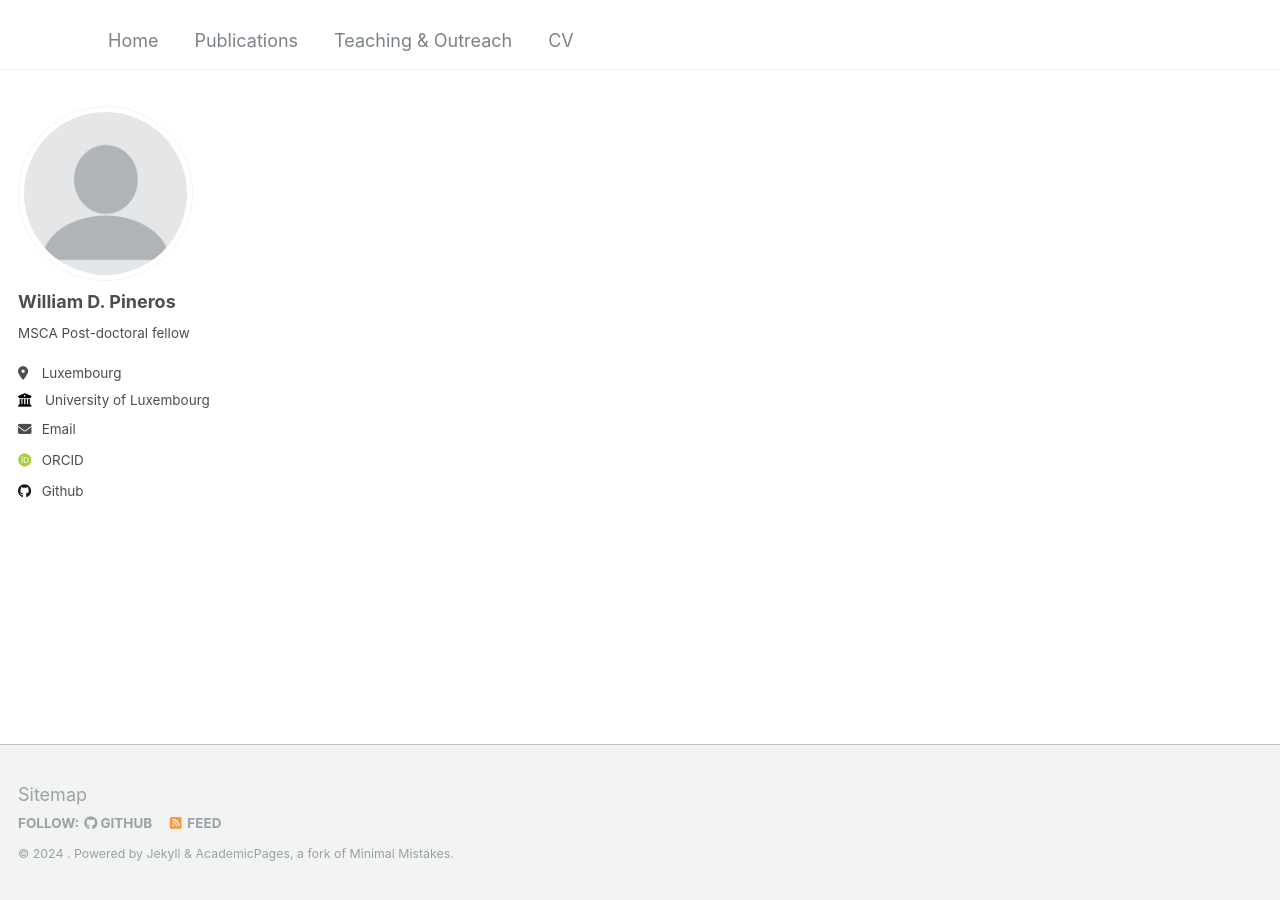
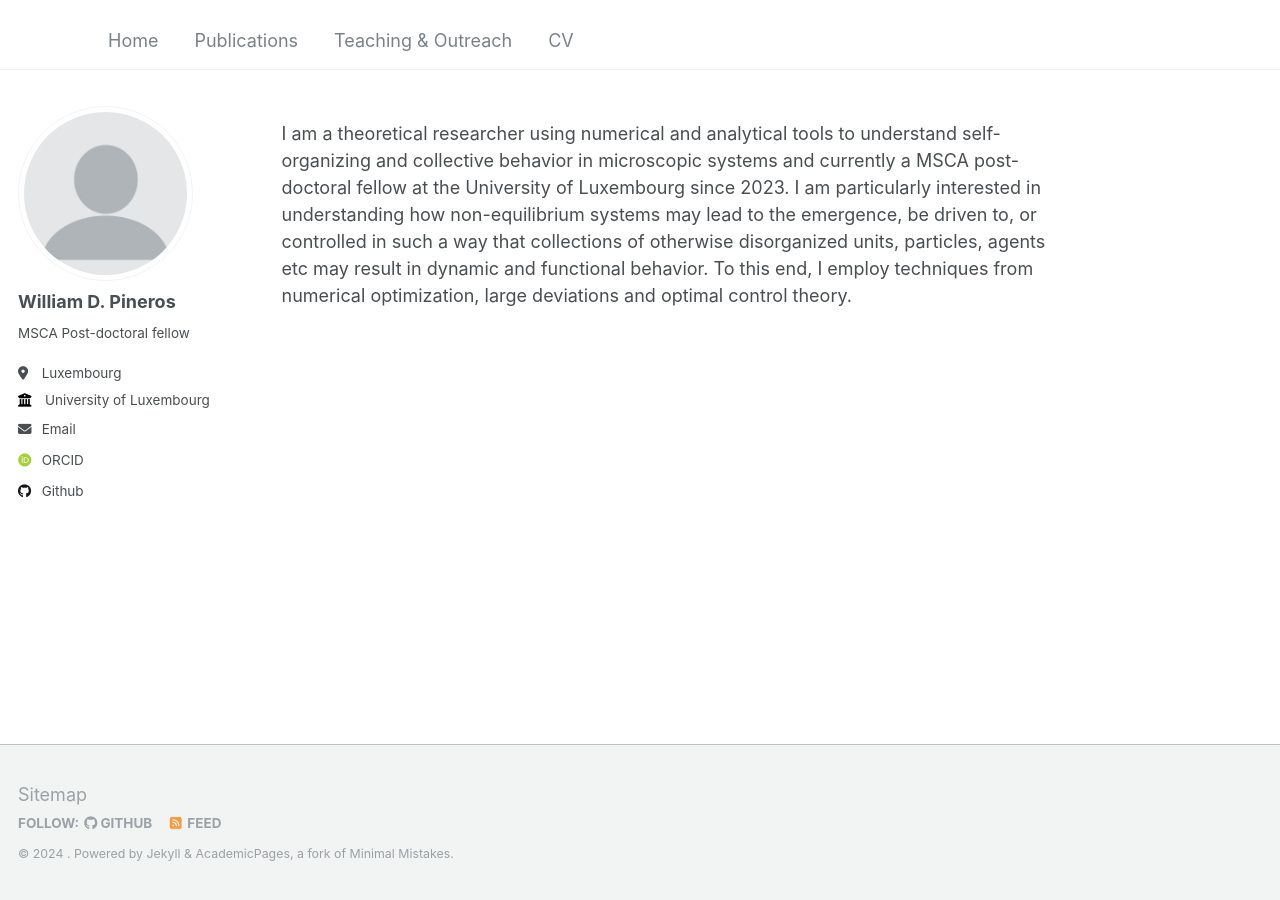
Before and after one commit to wpineros/p, a Jekyll site: the page built from _pages/about.md, in a window 1280 px wide. Built offline with Jekyll 4.4.1, drawn with Linux system fonts in a browser that asks for light colours; some web fonts are replaced.

Commit message:
Update about.md

```diff
--- a/_pages/about.md
+++ b/_pages/about.md
@@ -6,3 +6,5 @@ redirect_from:
   - /about/
   - /about.html
 ---
+
+I am a theoretical researcher using numerical and analytical tools to understand self-organizing and collective behavior in microscopic systems and currently a MSCA post-doctoral fellow at the University of Luxembourg since 2023. I am particularly interested in understanding how non-equilibrium systems may lead to the emergence, be driven to, or controlled in such a way that collections of otherwise disorganized units, particles, agents etc may result in dynamic and functional behavior. To this end, I employ techniques from numerical optimization, large deviations and optimal control theory.
```
